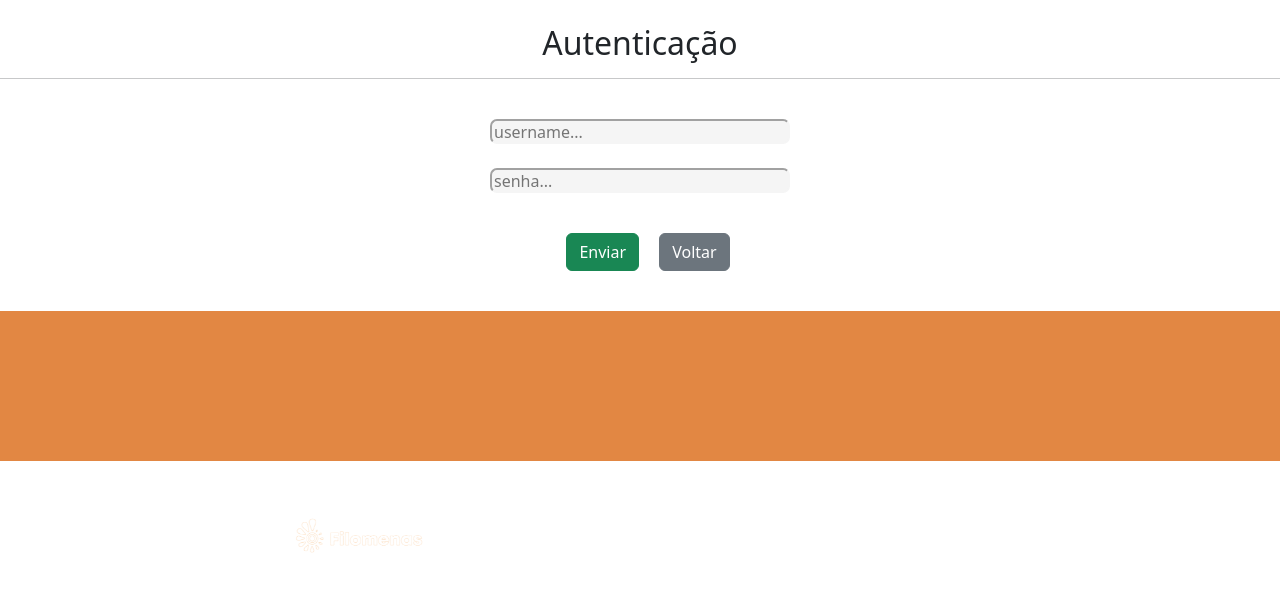
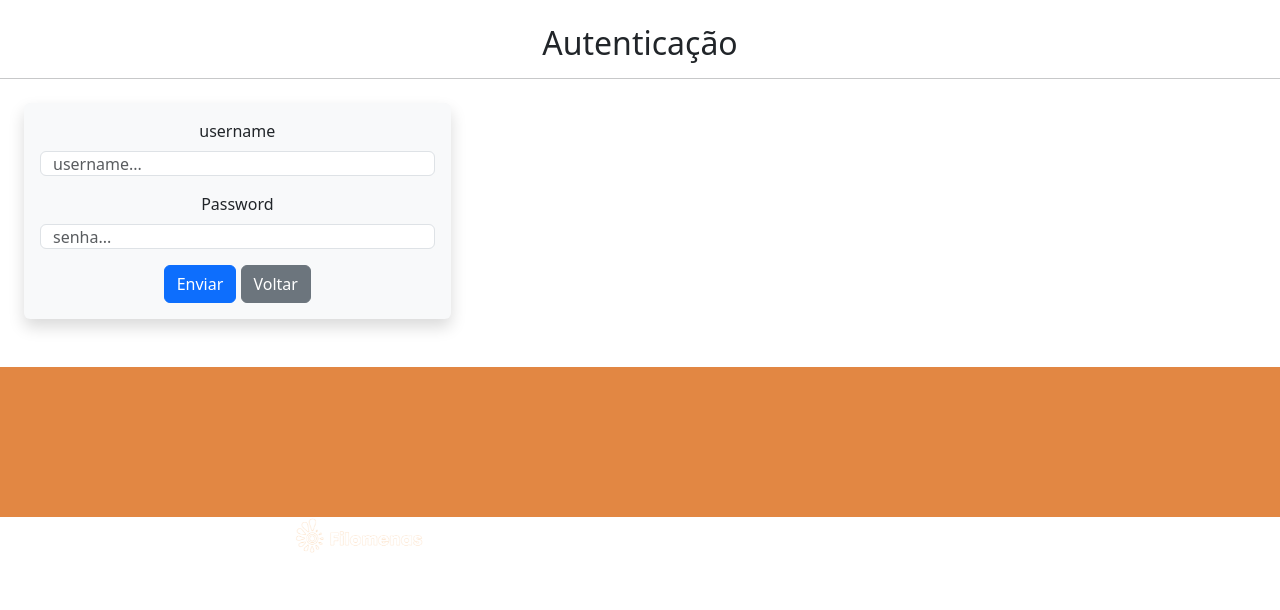
Before and after one commit to Mariarittha/Site_Filomenas, a Django app: page /login/ in a window 1280 px wide. Shown: the part 190-800 px from the top of the page. Run offline with Django 4.2, Linux system fonts and the light colour scheme; some web fonts are replaced.

Commit message:
atualizando

```diff
--- a/Produtos/templates/area_administrativa/login.html
+++ b/Produtos/templates/area_administrativa/login.html
@@ -4,10 +4,35 @@
 {% block center %}
 <br>
     <h2 class="text-center m-4.+"> Autenticação</h2>
-<hr>
+    <hr>
 
 
-<div class="row">
+    <form method="post" action="{% url 'login' %}" enctype="multipart/form-data">
+
+<div class=" text-center col-md-4  m-4  shadow p-3 mb-5 bg-body-tertiary rounded">
+
+    <div class="mb-3 ">
+        <label for="exampleInputEmail1" class="form-label">username</label>
+        <input type="text" placeholder="username..." name="username" class="form-control ">
+      </div>
+
+      <div class="mb-3">
+        <label for="exampleInputPassword1" class="form-label">Password</label>
+
+        <input type="password" placeholder="senha..." class="form-control" id="exampleInputPassword1">
+      </div>
+      <button type="submit" class="btn btn-primary">Enviar</button>
+      <a href="{% url 'produtos_listar' %}" class="btn btn-secondary">Voltar</a>
+
+
+</div>
+
+      </form>
+
+
+
+
+<!-- <div class="row">
 <div class="clo-md-4 mx-auto">
     <form method="post" action="{% url 'login' %}" enctype="multipart/form-data">
         {% csrf_token %}
@@ -31,7 +56,7 @@
 
 </div>
 
-</div>
+</div> -->
 
 
 
--- a/Produtos/views.py
+++ b/Produtos/views.py
@@ -91,25 +91,8 @@ def login(request):
              loginho(request, user)
              return redirect('produtor_listar_admin')
          else:
-
-             return False
-
-
-
-# def login(request):
-#     if request.method == 'GET':
-#         username = request.POST.get('username')
-#         senha = request.POST.get('senha')
-
-
-#         user = authenticate(username=username, password=senha)
-
-#         if user:
-#             loginho(request, user)
-#             return redirect('produtor_listar_admin')
-#         else:
-#             messages.error(request,'username ou senha inválida')
-#         return redirect('login')
+              messages.error(request,'username ou senha inválida')
+         return redirect('login')
 
 
 def produtos_listar_admin(request):
@@ -126,3 +109,18 @@ def plataforma(request):
         return render(request,'area_administrativa/areaAdmin.html')
 
     return HttpResponse('voce precisa estar logado!')
+
+# def login(request):
+#     if request.method == 'GET':
+#         username = request.POST.get('username')
+#         senha = request.POST.get('senha')
+
+
+#         user = authenticate(username=username, password=senha)
+
+#         if user:
+#             loginho(request, user)
+#             return redirect('produtor_listar_admin')
+#         else:
+#             messages.error(request,'username ou senha inválida')
+#         return redirect('login')
```
